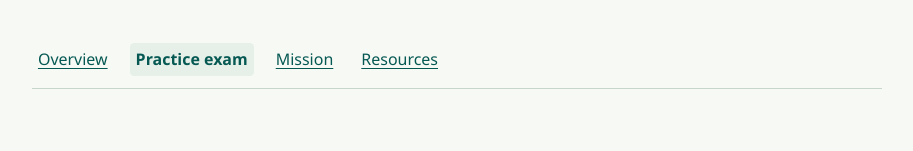
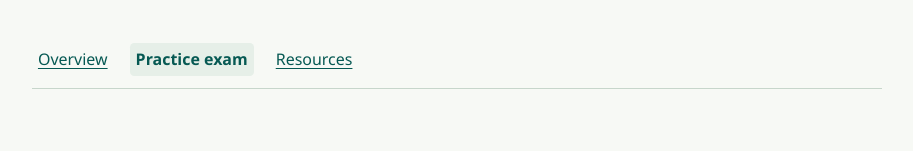
Before and after one commit to Rory-Hughes/Spring-MVC-Practice-Test, a plain HTML site: page practice-exam.html in a window 1280 px wide. Shown: the top 151 px of the page, without its empty margins (183-1096 px from the left). Drawn offline with Linux system fonts and the light colour scheme.

Commit message:
Refine practice exam pages

```diff
--- a/practice-exam.html
+++ b/practice-exam.html
@@ -12,7 +12,6 @@
     <nav class="study-nav" aria-label="Practice test pages">
         <a href="index.html">Overview</a>
         <a href="practice-exam.html" aria-current="page">Practice exam</a>
-        <a href="mission.html">Mission</a>
         <a href="resources.html">Resources</a>
     </nav>
     <article>
```
Also changed, not shown: resources.html (+0 -1 lines), 2 other files.
